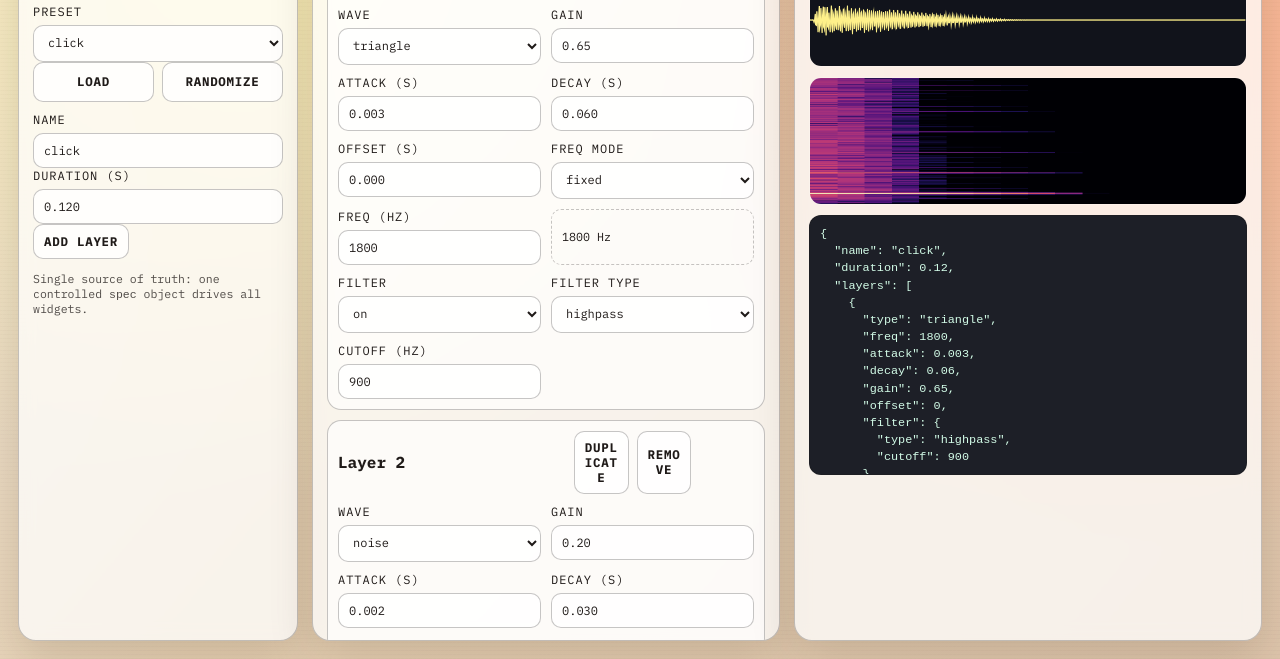
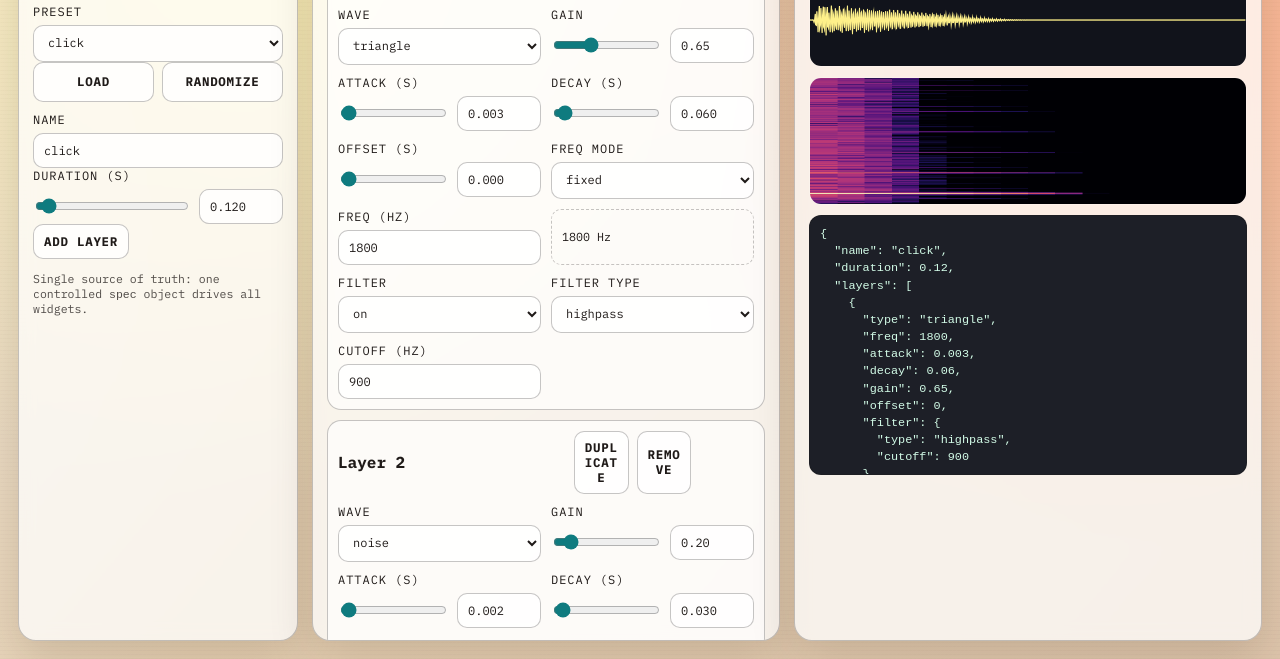
Before and after one commit to to5ta/sfx-gen, a website built with Vite: page index.html in a window 1280 px wide. Shown: the part 141-800 px from the top of the page. Built offline with nearby package versions, Linux system fonts and the light colour scheme.

Commit message:
Add slider controls for float spec inputs

```diff
--- a/src/main.js
+++ b/src/main.js
@@ -36,7 +36,10 @@ app.innerHTML = `
       </div>
       <div class="control-group">
         <label for="durationInput">Duration (s)</label>
-        <input id="durationInput" type="number" min="0.03" max="2.5" step="0.01" />
+        <div class="dual-input">
+          <input id="durationSlider" type="range" min="0.03" max="2.5" step="0.001" />
+          <input id="durationInput" type="number" min="0.03" max="2.5" step="0.01" />
+        </div>
       </div>
       <button id="addLayerBtn" type="button">Add Layer</button>
       <p class="hint">Single source of truth: one controlled <code>spec</code> object drives all widgets.</p>
@@ -72,6 +75,7 @@ const ui = {
   randomizeBtn: document.getElementById('randomizeBtn'),
   nameInput: document.getElementById('nameInput'),
   durationInput: document.getElementById('durationInput'),
+  durationSlider: document.getElementById('durationSlider'),
   addLayerBtn: document.getElementById('addLayerBtn'),
   layersContainer: document.getElementById('layersContainer'),
   layerCount: document.getElementById('layerCount'),
@@ -153,19 +157,31 @@ const createLayerCard = (layer, idx) => {
       </label>
 
       <label>Gain
-        <input data-key="gain" data-layer="${idx}" type="number" step="0.01" min="0" max="2" value="${formatNum(layer.gain, 2)}" />
+        <div class="dual-input">
+          <input data-key="gain" data-layer="${idx}" type="range" step="0.01" min="0" max="2" value="${formatNum(layer.gain, 2)}" />
+          <input data-key="gain" data-layer="${idx}" type="number" step="0.01" min="0" max="2" value="${formatNum(layer.gain, 2)}" />
+        </div>
       </label>
 
       <label>Attack (s)
-        <input data-key="attack" data-layer="${idx}" type="number" step="0.001" min="0.002" max="1" value="${formatNum(layer.attack)}" />
+        <div class="dual-input">
+          <input data-key="attack" data-layer="${idx}" type="range" step="0.001" min="0.002" max="1" value="${formatNum(layer.attack)}" />
+          <input data-key="attack" data-layer="${idx}" type="number" step="0.001" min="0.002" max="1" value="${formatNum(layer.attack)}" />
+        </div>
       </label>
 
       <label>Decay (s)
-        <input data-key="decay" data-layer="${idx}" type="number" step="0.001" min="0.002" max="2" value="${formatNum(layer.decay)}" />
+        <div class="dual-input">
+          <input data-key="decay" data-layer="${idx}" type="range" step="0.001" min="0.002" max="2" value="${formatNum(layer.decay)}" />
+          <input data-key="decay" data-layer="${idx}" type="number" step="0.001" min="0.002" max="2" value="${formatNum(layer.decay)}" />
+        </div>
       </label>
 
       <label>Offset (s)
-        <input data-key="offset" data-layer="${idx}" type="number" step="0.001" min="0" max="2" value="${formatNum(layer.offset)}" />
+        <div class="dual-input">
+          <input data-key="offset" data-layer="${idx}" type="range" step="0.001" min="0" max="2" value="${formatNum(layer.offset)}" />
+          <input data-key="offset" data-layer="${idx}" type="number" step="0.001" min="0" max="2" value="${formatNum(layer.offset)}" />
+        </div>
       </label>
 
       <label>Freq mode
@@ -431,6 +447,7 @@ const renderLayerList = () => {
 const render = () => {
   ui.nameInput.value = state.spec.name;
   ui.durationInput.value = formatNum(state.spec.duration, 3);
+  ui.durationSlider.value = formatNum(state.spec.duration, 3);
   ui.layerCount.textContent = `${state.spec.layers.length} layer${state.spec.layers.length === 1 ? '' : 's'}`;
   renderLayerList();
 
@@ -455,6 +472,11 @@ ui.nameInput.addEventListener('input', (event) => {
 });
 
 ui.durationInput.addEventListener('input', (event) => {
+  const value = clamp(Number(event.target.value) || 0.1, 0.03, 2.5);
+  setSpec((spec) => ({ ...spec, duration: Number(value.toFixed(3)) }));
+});
+
+ui.durationSlider.addEventListener('input', (event) => {
   const value = clamp(Number(event.target.value) || 0.1, 0.03, 2.5);
   setSpec((spec) => ({ ...spec, duration: Number(value.toFixed(3)) }));
 });
--- a/src/styles.css
+++ b/src/styles.css
@@ -99,6 +99,19 @@ label {
   font-size: 0.75rem;
   text-transform: uppercase;
   letter-spacing: 0.08em;
+}
+
+.dual-input {
+  display: grid;
+  grid-template-columns: minmax(0, 1fr) 84px;
+  gap: 8px;
+  align-items: center;
+}
+
+.dual-input input[type='range'] {
+  accent-color: var(--accent-2);
+  padding: 0;
+  height: 30px;
 }
 
 input,
```
